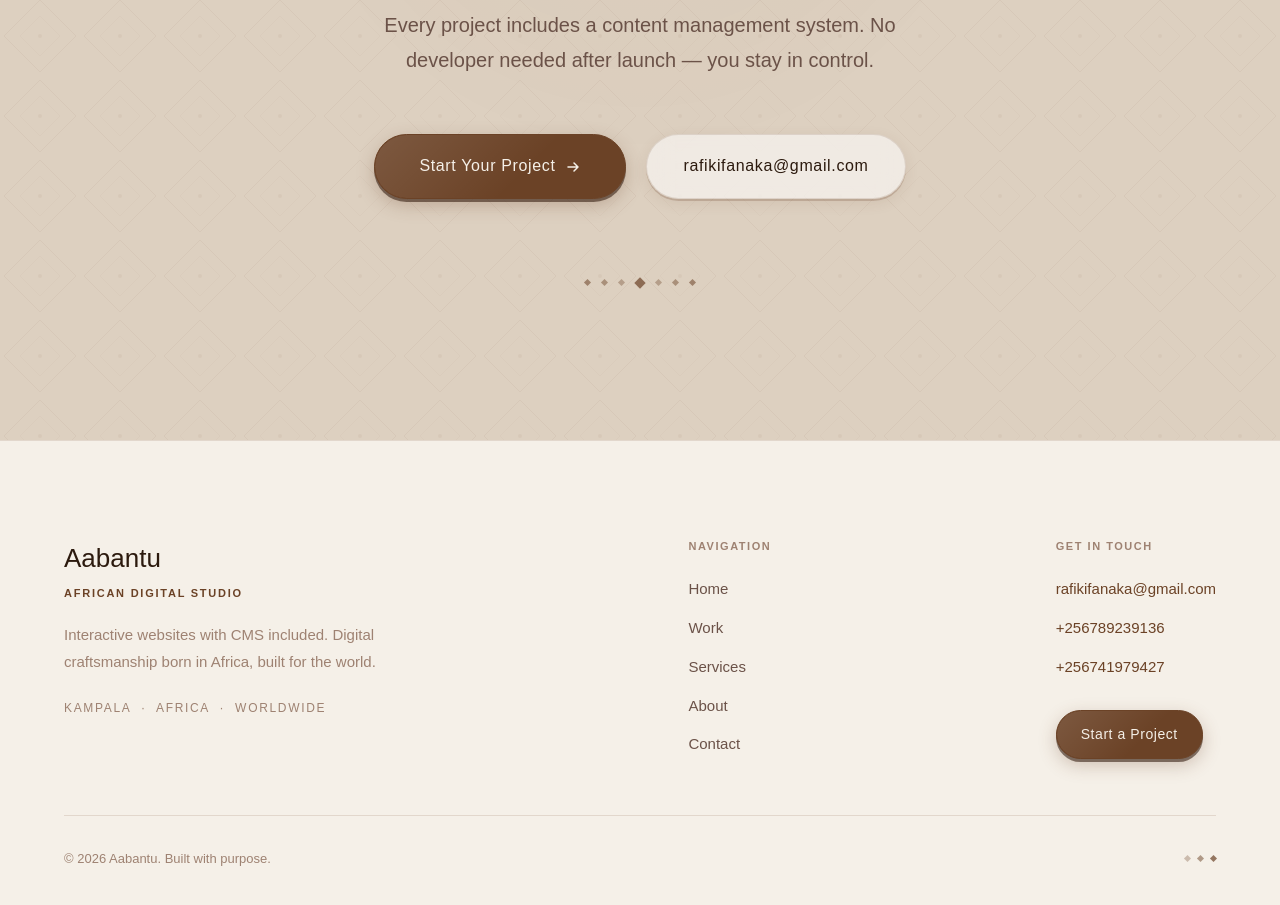
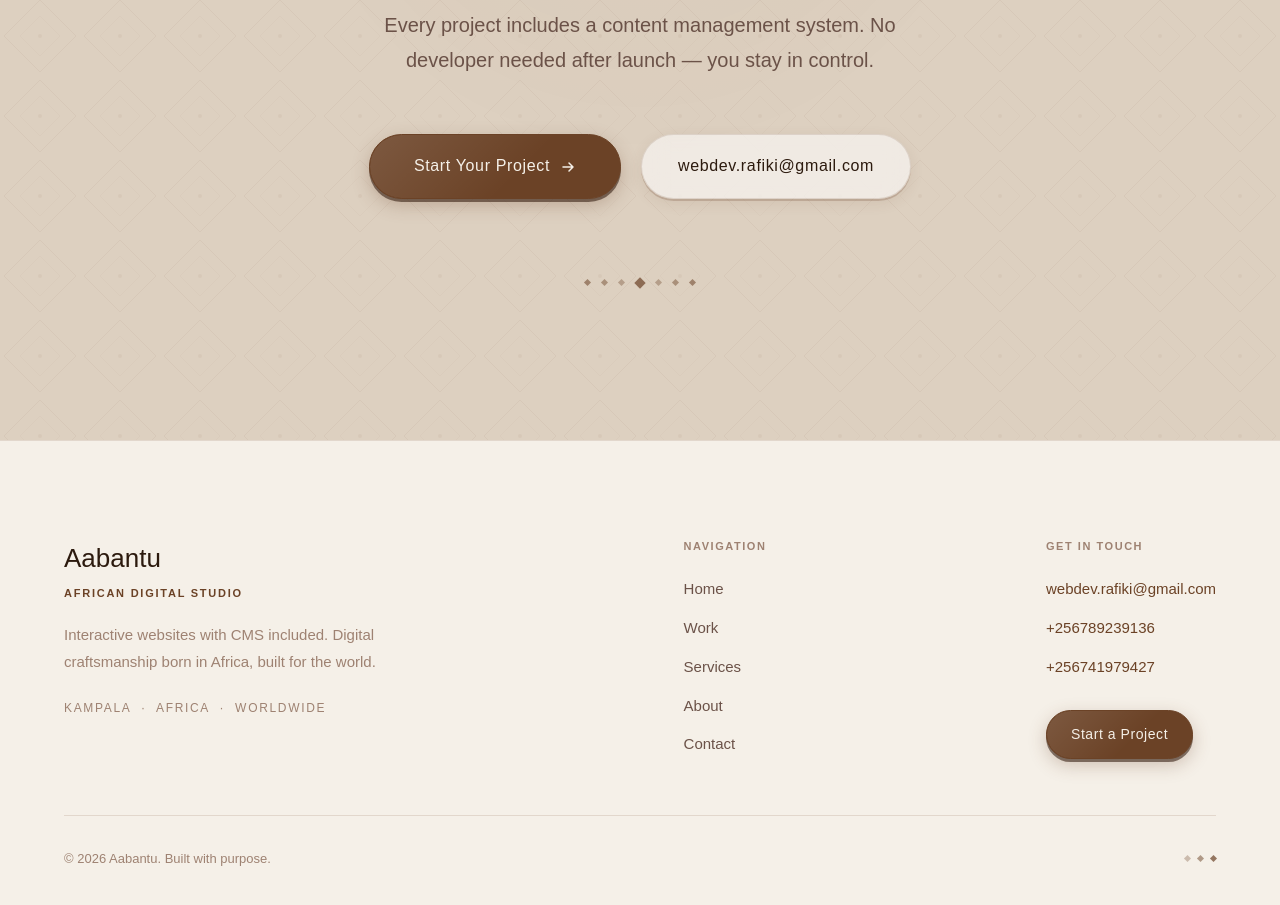
Before and after one commit to AbbantuCom/Webdev-site, a Next.js app: page / in a window 1280 px wide. Shown: the part 5640-6545 px from the top of the page. Built offline with nearby package versions, Linux system fonts and the light colour scheme.

Commit message:
fix: change email to webdev.rafiki@gmail.com

```diff
--- a/components/CTABanner.tsx
+++ b/components/CTABanner.tsx
@@ -104,7 +104,7 @@ export default function CTABanner() {
           style={{ display: 'flex', gap: 20, justifyContent: 'center', flexWrap: 'wrap' }}
         >
           <a
-            href="mailto:rafikifanaka@gmail.com"
+            href="mailto:webdev.rafiki@gmail.com"
             className="btn-primary"
             style={{ fontSize: 16, padding: '18px 44px' }}
           >
@@ -114,11 +114,11 @@ export default function CTABanner() {
             </svg>
           </a>
           <a
-            href="mailto:rafikifanaka@gmail.com"
+            href="mailto:webdev.rafiki@gmail.com"
             className="btn-ghost"
             style={{ fontSize: 16 }}
           >
-            rafikifanaka@gmail.com
+            webdev.rafiki@gmail.com
           </a>
         </motion.div>
 
--- a/components/Footer.tsx
+++ b/components/Footer.tsx
@@ -118,7 +118,7 @@ export default function Footer() {
               Get in Touch
             </div>
             <a
-              href="mailto:rafikifanaka@gmail.com"
+              href="mailto:webdev.rafiki@gmail.com"
               style={{
                 fontFamily: 'var(--font-sans)',
                 fontSize: 15,
@@ -128,7 +128,7 @@ export default function Footer() {
               onMouseEnter={e => (e.currentTarget.style.color = 'var(--gold-light)')}
               onMouseLeave={e => (e.currentTarget.style.color = 'var(--gold)')}
             >
-              rafikifanaka@gmail.com
+              webdev.rafiki@gmail.com
             </a>
             <a
               href="tel:+256789239136"
```
